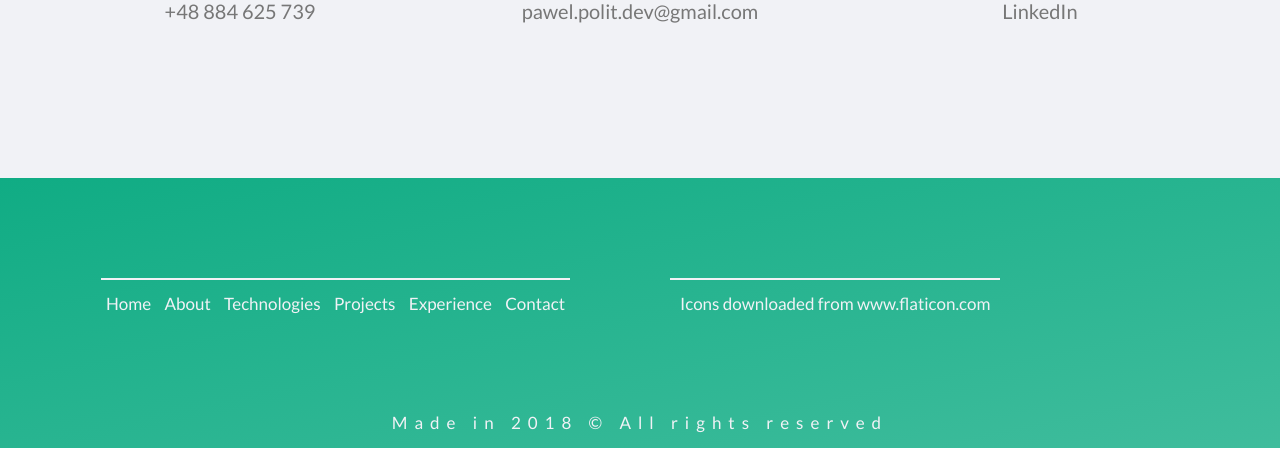
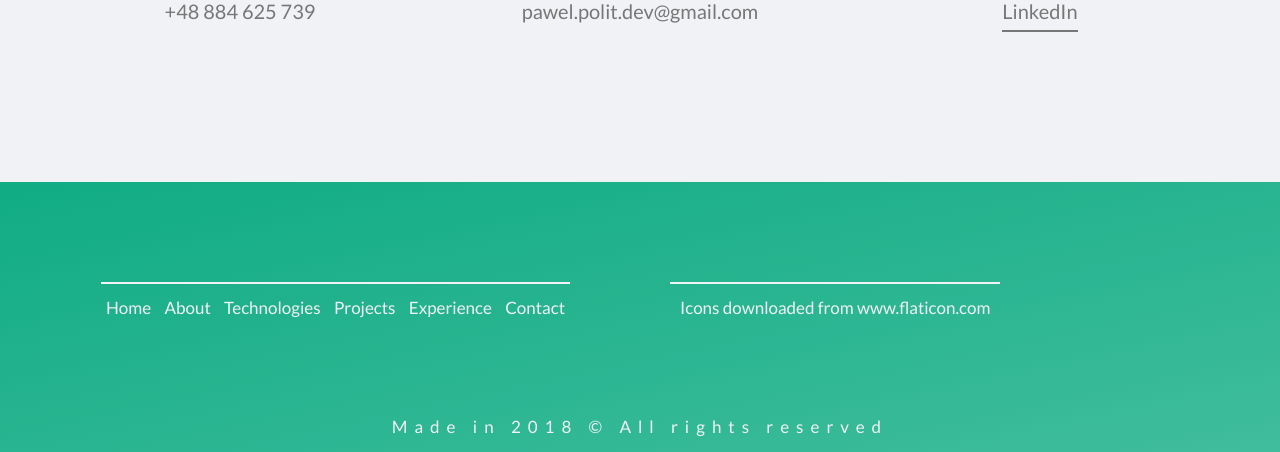
Before and after one commit to paulVer777/-Portfolio_new, a website: page index.html in a window 1280 px wide. Shown: the part 4703-5155 px from the top of the page. Drawn offline with Linux system fonts and the light colour scheme.

Commit message:
little fix

```diff
--- a/index.html
+++ b/index.html
@@ -315,7 +315,9 @@
 
                     <figure class="contact-box">
                         <i class="fab fa-linkedin-in contact-box__icon" style="color:#267fb7"></i>
-                        <figcaption class="contact-box__caption">LinkedIn</figcaption>
+                        <figcaption class="contact-box__caption">
+                            <a href="https://www.linkedin.com/in/pawel-polit/" target="new_blanket">LinkedIn</a>
+                        </figcaption>
                     </figure>
 
                 </div>
--- a/sass/main.scss
+++ b/sass/main.scss
@@ -1,13 +1,10 @@
 @import "abstracts/functions";
 @import "abstracts/mixins";
 @import "abstracts/variables";
-
-
 @import "base/base";
 @import "base/animations";
 @import "base/utilities";
 @import "base/typography";
-
 @import "pages/home";
 @import "layout/header";
 @import "layout/grid";
--- a/sass/pages/_home.scss
+++ b/sass/pages/_home.scss
@@ -63,5 +63,19 @@
       margin-top: 1rem;
       font-size: 2rem;
     }
+    a {
+      &:link,
+      &:visited {
+        text-decoration: none;
+        color: $color-grey-dark;
+        display: inline-block;
+        padding-bottom: .2rem;
+        border-bottom: 2px solid $color-grey-dark;
+        transition:all .3s;
+      }
+      &:hover {
+        border-bottom: 2px solid $color-green-dark;
+      }
+    }
   }
 }
```
Also changed, not shown: sass/abstracts/_variables.scss (+0 -10 lines), sass/components/_button.scss (+2 -17 lines), sass/components/_card.scss (+5 -37 lines), css/styles.css.
